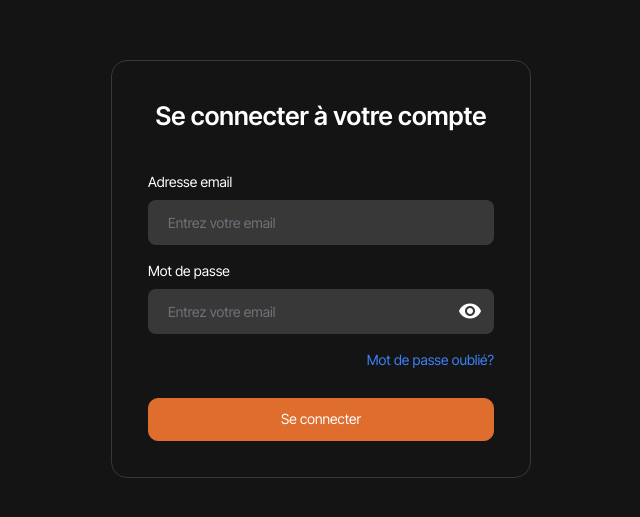
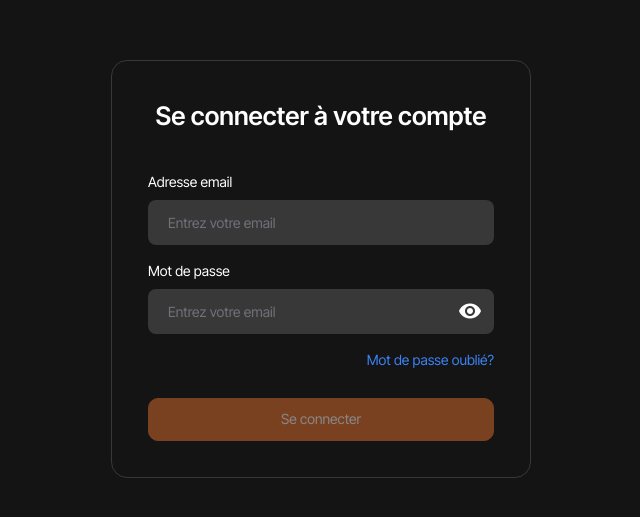
Before and after one commit to KiritoEM/angular-nest, an Angular app: page /login in a window 1280 px wide. Shown: the part 131-648 px from the top of the page, without its empty margins (319-959 px from the left). Built offline with nearby package versions, Linux system fonts and the light colour scheme.

Commit message:
feat: add login service

```diff
--- a/src/app/app.config.ts
+++ b/src/app/app.config.ts
@@ -3,7 +3,8 @@ import { provideRouter } from '@angular/router';
 
 import { routes } from './app.routes';
 import { provideAnimationsAsync } from '@angular/platform-browser/animations/async';
+import { provideHttpClient } from '@angular/common/http';
 
 export const appConfig: ApplicationConfig = {
-  providers: [provideZoneChangeDetection({ eventCoalescing: true }), provideRouter(routes), provideAnimationsAsync()]
+  providers: [provideZoneChangeDetection({ eventCoalescing: true }), provideRouter(routes), provideAnimationsAsync(), provideHttpClient()]
 };
--- /dev/null
+++ b/src/app/helpers/constants.ts
@@ -0,0 +1 @@
+export const API_URL = "http://localhost:3003";
--- a/src/app/pages/login/login.component.html
+++ b/src/app/pages/login/login.component.html
@@ -17,7 +17,7 @@
                 </ng-template>
             </app-input>
             <p class="text-blue-500 text-sm text-end">Mot de passe oublié?</p>
-            <button my-button class="mt-3" type="submit">Se connecter</button>
+            <button my-button class="mt-3" type="submit" [isDisabled]="!loginForm.valid">Se connecter</button>
         </form>
     </div>
 </div>
--- a/src/app/pages/login/login.component.ts
+++ b/src/app/pages/login/login.component.ts
@@ -1,8 +1,10 @@
-import { Component, Input } from '@angular/core';
+import { Component, inject, Inject } from '@angular/core';
 import { InputComponent } from '../../shared/input/input.component';
 import { ButtonComponent } from '../../shared/button/button.component';
 import { FormBuilder, FormControl, ReactiveFormsModule, Validators } from '@angular/forms';
 import { MatIconModule } from '@angular/material/icon';
+import { LoginService } from './login.service';
+import { LoginUserDto } from './login.dto';
 
 @Component({
   selector: 'app-login',
@@ -14,7 +16,7 @@ export class LoginComponent {
   loginForm: any;
   passwordVisible: boolean = false;
 
-  constructor(private formBuilder: FormBuilder) { }
+  constructor(private formBuilder: FormBuilder, @Inject(LoginService) private loginService: LoginService) { }
 
   ngOnInit(): void {
     this.loginForm = this.formBuilder.group({
@@ -34,6 +36,14 @@ export class LoginComponent {
   submitForm(): void {
     if (this.loginForm?.valid) {
       console.log('Form data:', this.loginForm.value);
+      this.loginService.login(this.loginForm.value as LoginUserDto).subscribe({
+        next: (data) => {
+          console.log("User logged in", data);
+        },
+        error: (err) => {
+          console.error(err);
+        }
+      });
     }
   }
 }
--- /dev/null
+++ b/src/app/pages/login/login.dto.ts
@@ -0,0 +1,4 @@
+export interface LoginUserDto {
+    email: string;
+    password: string;
+}
--- a/src/app/pages/login/login.service.ts
+++ b/src/app/pages/login/login.service.ts
@@ -1,6 +1,14 @@
-import { Injectable } from "@angular/core";
+import { HttpClient } from "@angular/common/http";
+import { Inject, inject, Injectable } from "@angular/core";
+import { API_URL } from "../../helpers/constants";
+import { LoginUserDto } from "./login.dto";
+import { Observable } from 'rxjs';
 
 @Injectable({ providedIn: 'root' })
 export class LoginService {
-    login(){}
+    constructor(@Inject(HttpClient) private http: HttpClient) { }
+
+    login(loginData: LoginUserDto): Observable<any> {
+        return this.http.post(`${API_URL}/login`, { ...loginData })
+    }
 }
--- a/src/app/shared/button/button.component.scss
+++ b/src/app/shared/button/button.component.scss
@@ -5,11 +5,11 @@
     gap: var(--btn-gap, 0.5rem);
     line-height: 1.2;
     cursor: pointer;
-    background-color: var(--btn-theme-bg-color, #DF6D2D);
-    color: var(--btn-theme-color, white);
+    background-color: hsl(var(--primary));
+    color: hsl(var(--primary-foreground));
     min-width: 100px;
     min-height: 43px;
-    border: 1px solid var(--btn-theme-bg-color, #DF6D2D);
+    border: 1px solid hsl(var(--primary));
     border-radius: var(--btn-radius, 10px);
 
     ::ng-deep svg,
@@ -21,30 +21,33 @@
     }
 
     &:focus-visible {
-        outline: 3px solid #DF6D2D;
+        outline: 3px solid hsl(var(--primary));
         outline-offset: 2px;
     }
 
     &.btn-descructive {
-        background-color: rgb(236, 52, 52);
+        background-color: hsl(var(--destructive));
+    }
+
+    &.btn-secondary {
+        background-color: hsl(var(--secondary));
     }
 
     &.btn-outline {
         background-color: transparent;
-        color: var(--btn-theme-color, #DF6D2D);
+        color: hsl(var(--primary));
         opacity: 80;
 
         &:hover,
         &:focus {
-            background-color: var(--btn-theme-bg-color, #DF6D2D);
+            background-color: hsl(var(--primary));
             opacity: 80;
-            color: var(--btn-theme-color, white);
+            color: hsl(var(--primary-foreground));
         }
     }
 
     &.btn-disabled {
         cursor: not-allowed;
         opacity: 0.5;
-        @apply bg-stone-800;
     }
 }
```
Also changed, not shown: src/styles.scss (+10 -2 lines).
